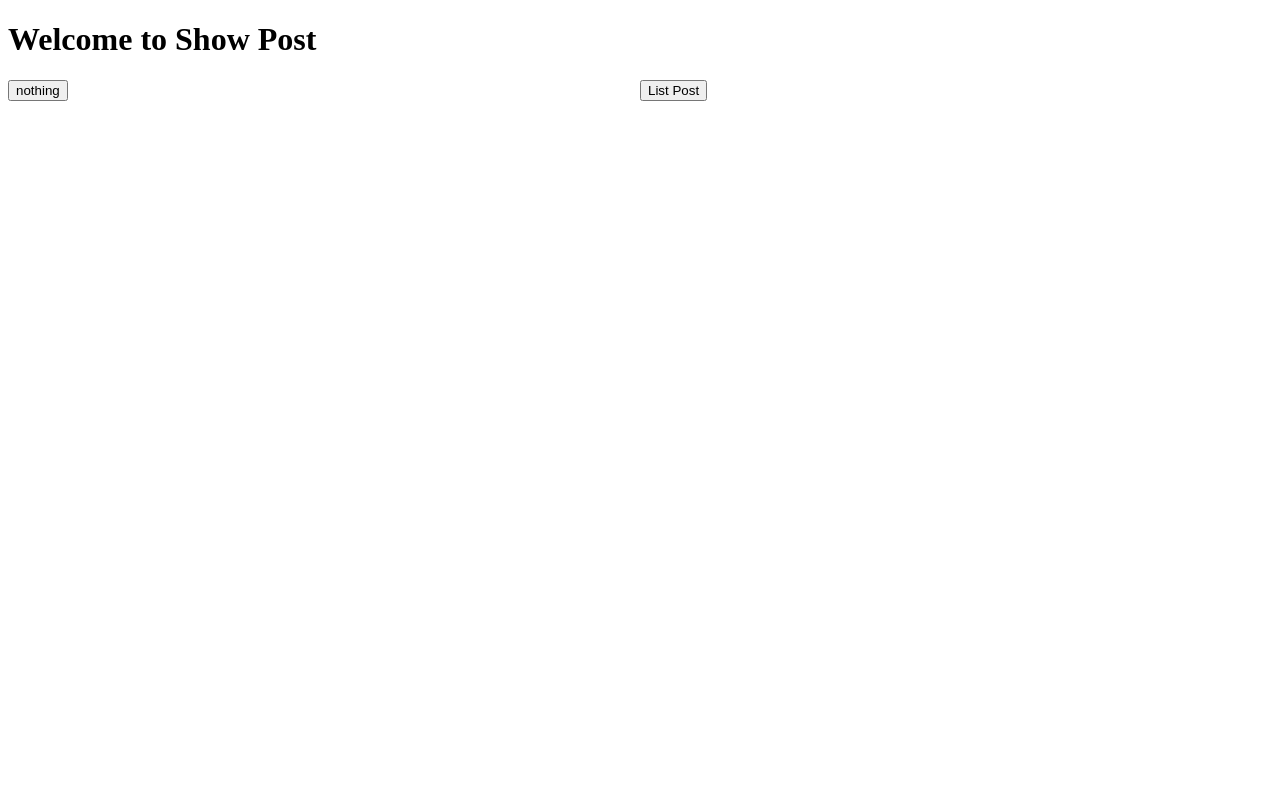
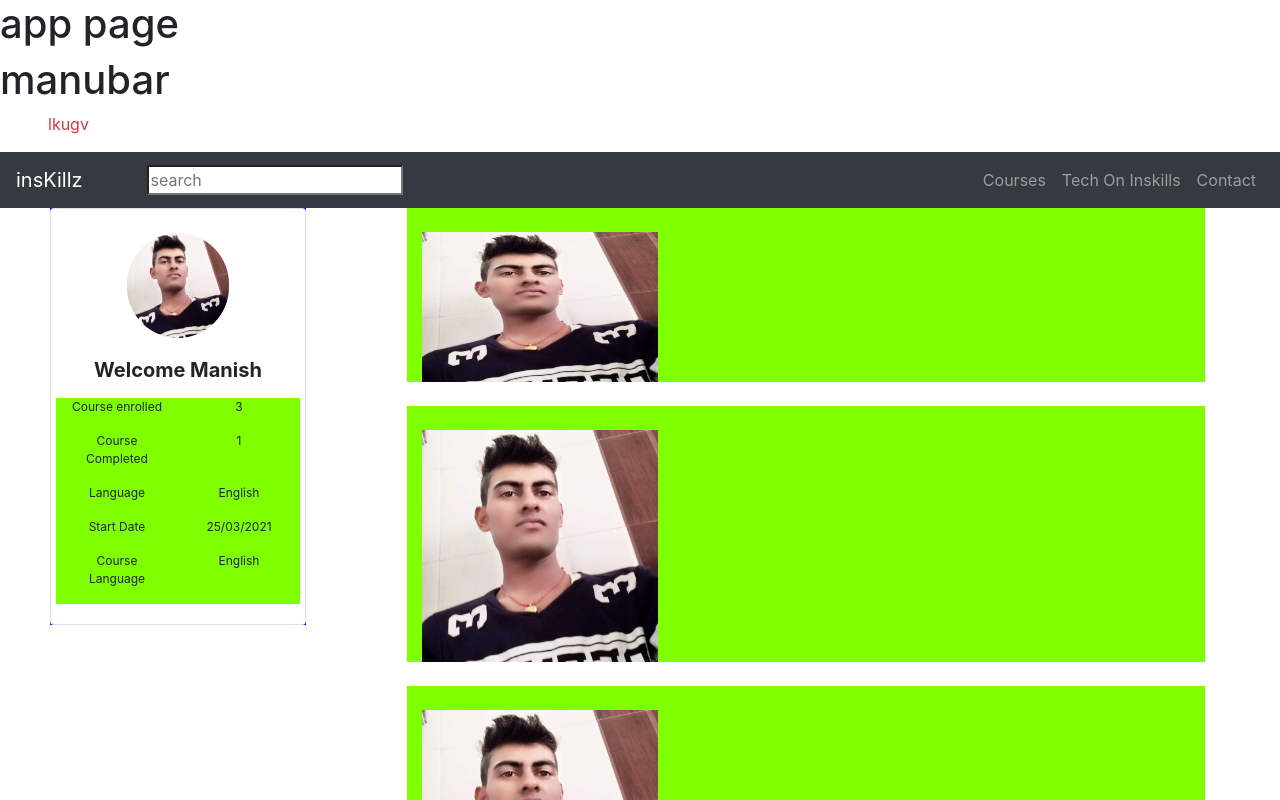
Before and after one commit to manish221298/trikara_task, a React (Create React App) app: page / in a window 1280 px wide. Shown: the top 800 px of the page. Built offline with nearby package versions, Linux system fonts and the light colour scheme.

Commit message:
trikara_task

```diff
--- a/package.json
+++ b/package.json
@@ -6,7 +6,9 @@
     "@testing-library/jest-dom": "^4.2.4",
     "@testing-library/react": "^9.5.0",
     "@testing-library/user-event": "^7.2.1",
+    "bootstrap": "^4.6.0",
     "react": "^16.13.0",
+    "react-bootstrap": "^1.5.1",
     "react-dom": "^16.13.0",
     "react-router-dom": "^5.1.2",
     "react-scripts": "3.4.0"
--- a/src/App.js
+++ b/src/App.js
@@ -1,13 +1,15 @@
-import React from 'react'
+import React from "react";
 // import './App.css'
-import Home from './Home';
-function App(props)
-{
-    return(
-            <div>
-                <Home/>
-            </div>
-    )
+import MenuBar from "./MenuBar";
+import MainPage from "./MainPage";
+function App(props) {
+  return (
+    <div>
+      <h1>app page</h1>
+      <MenuBar />
+      <MainPage />
+    </div>
+  );
 }
 
-export default App
+export default App;
--- /dev/null
+++ b/src/Discussions.js
@@ -0,0 +1,11 @@
+import React from "react";
+
+const Discussion = () => {
+  return (
+    <div>
+      <h1>discussion</h1>
+    </div>
+  );
+};
+
+export default Discussion;
--- a/src/Home.js
+++ /dev/null
@@ -1,32 +0,0 @@
-import React from 'react'
-class Home extends React.Component{
-    constructor(){
-        super()
-        this.state={
-            isdata:false,
-
-        }
-    }
-    handleData=()=>{
-        this.setState((prevState)=>{
-            return{
-                isdata:!prevState.isdata
-            }
-        })
-    }
-    render(){
-        return (
-            <div>
-                <h1>Welcome to Show Post</h1>
-                <div style={{width:'50%',float:'left'}}>
-                    <button onClick={this.handleData}>{this.state.isdata?'Add Post':'nothing'}</button>
-                </div>
-                <div style={{width:'50%',float:'right'}}>
-                    <button >List Post</button>
-                </div>
-            </div>
-        )
-    }
-
-}
-export default Home
--- /dev/null
+++ b/src/MainPage.js
@@ -0,0 +1,128 @@
+import React from "react";
+import manish from "./manish.jpg";
+import { Link } from "react-router-dom";
+import { CardDeck, Card, Image, Row, Col } from "react-bootstrap";
+import { Nav, Navbar } from "react-bootstrap";
+import Discussion from "./Discussions";
+
+const MainPage = () => {
+  return (
+    <div>
+      <div className="div1">
+        <CardDeck className="text-center">
+          <Card className="card">
+            <Image
+              className="mt-4 image"
+              src={manish}
+              width="40%"
+              height="105"
+            />
+            <Card.Body>
+              <Card.Title>
+                <p>
+                  <b>Welcome Manish</b>
+                </p>
+              </Card.Title>
+              <Row>
+                <Col className="imgcol1">
+                  <p>Course enrolled</p>
+                </Col>
+                <Col className="imgcol2">
+                  <p>3</p>
+                </Col>
+              </Row>
+
+              <Row>
+                <Col className="imgcol1">
+                  <p>Course Completed</p>
+                </Col>
+                <Col className="imgcol2">
+                  <p>1</p>
+                </Col>
+              </Row>
+
+              <Row>
+                <Col className="imgcol1">
+                  <p>Language</p>
+                </Col>
+                <Col className="imgcol2">
+                  <p>English</p>
+                </Col>
+              </Row>
+
+              <Row>
+                <Col className="imgcol1">
+                  <p>Start Date</p>
+                </Col>
+                <Col className="imgcol2">
+                  <p>25/03/2021</p>
+                </Col>
+              </Row>
+
+              <Row>
+                <Col className="imgcol1">
+                  <p>Course Language</p>
+                </Col>
+                <Col className="imgcol2">
+                  <p>English</p>
+                </Col>
+              </Row>
+            </Card.Body>
+          </Card>
+        </CardDeck>
+      </div>
+
+      <div className="div2">
+        <Row className="row">
+          <Col>
+            <Image
+              style={{ height: "150px" }}
+              className="mt-4"
+              src={manish}
+              width="100%"
+              height="auto"
+              display="block"
+            />
+          </Col>
+          <Col style={{ columnSpan: "2" }}></Col>
+          <Col></Col>
+        </Row>
+        <Row className="mt-4 row">
+          <Col>
+            <Image
+              className="mt-4"
+              src={manish}
+              width="100%"
+              height="auto"
+              display="block"
+            />
+          </Col>
+          <Col style={{ columnSpan: "2" }}></Col>
+          <Col></Col>
+        </Row>
+        <Row className="mt-4 row">
+          <Col>
+            <Image className="mt-4" src={manish} width="100%" display="block" />
+          </Col>
+          <Col style={{ columnSpan: "2" }}></Col>
+          <Col></Col>
+        </Row>
+        <Row className="mt-4 row">
+          <Col>
+            <Image
+              className="mt-4"
+              src={manish}
+              width="100%"
+              height="auto"
+              display="block"
+            />
+          </Col>
+          <Col style={{ columnSpan: "2" }}>kumar</Col>
+          <Col></Col>
+        </Row>
+      </div>
+    </div>
+  );
+};
+
+export default MainPage;
--- /dev/null
+++ b/src/MenuBar.js
@@ -0,0 +1,33 @@
+import React from "react";
+import "bootstrap/dist/css/bootstrap.min.css";
+import { Nav, Navbar } from "react-bootstrap";
+
+const MenuBar = () => {
+  return (
+    <div>
+      <h1>manubar</h1>
+
+      <p className="text-danger ml-5 fs-5">lkugv</p>
+      <Navbar bg="dark" expand="lg" variant="dark">
+        <Navbar.Brand href={"/"}>insKillz</Navbar.Brand>
+        <Navbar.Toggle aria-controls="basic-navbar-nav" />
+        <Navbar.Collapse id="basic-navbar-nav">
+          <input className="ml-5" type="search" placeholder="search" />
+          <Nav className="ml-auto">
+            <Nav.Item>
+              <Nav.Link href={"/course"}>Courses</Nav.Link>
+            </Nav.Item>
+            <Nav.Item>
+              <Nav.Link href={"/inskills"}>Tech On Inskills</Nav.Link>
+            </Nav.Item>
+            <Nav.Item>
+              <Nav.Link href={"/contact"}>Contact</Nav.Link>
+            </Nav.Item>
+          </Nav>
+        </Navbar.Collapse>
+      </Navbar>
+    </div>
+  );
+};
+
+export default MenuBar;
--- /dev/null
+++ b/src/index.css
@@ -0,0 +1,27 @@
+.div1 {
+  width: 20%;
+  float: left;
+  background-color: blue;
+  margin-left: 50px;
+}
+.div2 {
+  width: 60%;
+  float: right;
+  margin-right: 90px;
+  /* background-color: chartreuse; */
+}
+.image {
+  margin-left: auto;
+  margin-right: auto;
+  display: block;
+  border-radius: 100px;
+}
+.imgcol1 {
+  font-size: 12px;
+}
+.imgcol2 {
+  font-size: 12px;
+}
+.row {
+  background-color: chartreuse;
+}
```
Also changed, not shown: src/index.js (+5 -4 lines), src/manish.jpg (added), 1 other file (tests, documents, lock files or other folders).
